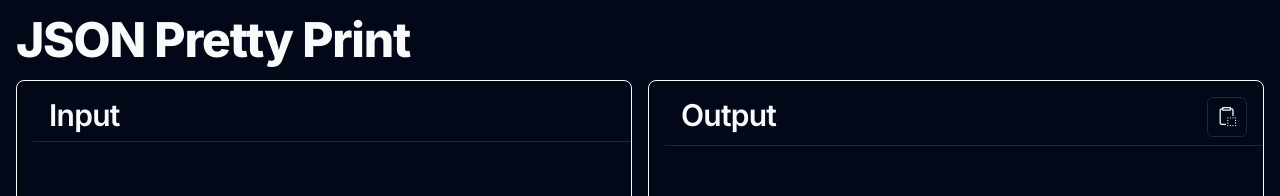
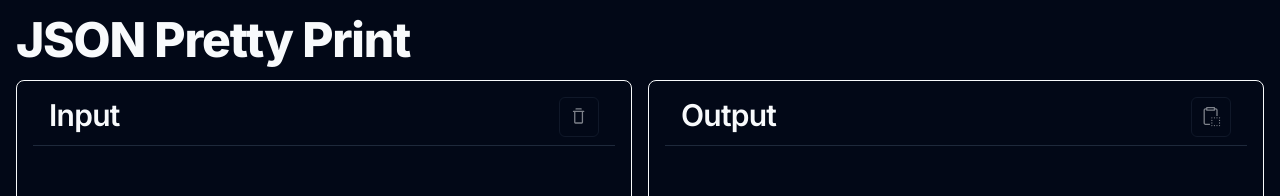
Before and after one commit to jonas-lundahl/simple-tools, a Next.js app: page /pretty-print/json in a window 1280 px wide. Shown: the top 196 px of the page. Built offline with nearby package versions, Linux system fonts and the light colour scheme.

Commit message:
Clear and copy buttons

```diff
--- a/package.json
+++ b/package.json
@@ -15,9 +15,11 @@
     "clsx": "^2.1.0",
     "lucide-react": "^0.309.0",
     "next": "14.0.4",
+    "next-themes": "^0.2.1",
     "react": "^18",
     "react-dom": "^18",
     "react-resizable-panels": "^1.0.9",
+    "sonner": "^1.3.1",
     "tailwind-merge": "^2.2.0",
     "tailwindcss-animate": "^1.0.7"
   },
--- a/src/app/layout.tsx
+++ b/src/app/layout.tsx
@@ -2,6 +2,7 @@ import type { Metadata } from "next";
 import { Inter } from "next/font/google";
 import "./globals.css";
 import { ReactNode } from "react";
+import { Toaster } from "@/components/ui/sonner";
 
 const inter = Inter({ subsets: ["latin"] });
 
@@ -12,7 +13,10 @@ export const metadata: Metadata = {
 export default function RootLayout({ children }: { children: ReactNode }) {
   return (
     <html lang="en">
-      <body className={`${inter.className} dark`}>{children}</body>
+      <body className={`${inter.className} dark`}>
+        {children}
+        <Toaster />
+      </body>
     </html>
   );
 }
--- a/src/app/pretty-print/json/page.tsx
+++ b/src/app/pretty-print/json/page.tsx
@@ -19,8 +19,18 @@ export default function JSONPage() {
   return (
     <>
       <section className="flex gap-4 flex-grow overflow-hidden">
-        <TextArea title="Input" value={value} onChange={setValue} />
-        <TextArea title="Output" enableCopyButton value={prettifiedJSON} />
+        <TextArea
+          title="Input"
+          enableClearButton
+          value={value}
+          setValue={setValue}
+        />
+        <TextArea
+          title="Output"
+          disabled
+          enableCopyButton
+          value={prettifiedJSON}
+        />
       </section>
       {value !== "" && !result.success && (
         <Alert variant="destructive">
--- a/src/components/TextArea.tsx
+++ b/src/components/TextArea.tsx
@@ -2,14 +2,16 @@
 
 import { FC } from "react";
 import { Button } from "@/components/ui/button";
-import { ClipboardCopyIcon } from "@radix-ui/react-icons";
+import { ClipboardCopyIcon, TrashIcon } from "@radix-ui/react-icons";
+import { toast } from "sonner";
 
 type Props = {
   title: string;
   value: string;
   disabled?: boolean;
-  onChange?: (value: string) => void;
+  setValue?: (value: string) => void;
   enableCopyButton?: boolean;
+  enableClearButton?: boolean;
 };
 
 export const TextArea: FC<Props> = ({
@@ -17,26 +19,67 @@ export const TextArea: FC<Props> = ({
   value,
   disabled,
   enableCopyButton,
-  onChange,
+  enableClearButton,
+  setValue,
 }) => {
   return (
     <div className="flex flex-col flex-1 w-full h-full max-w-full max-h-full border-primary overflow-hidden border rounded-lg p-4 pr-0 pb-0">
-      <div className="flex justify-between px-4 pb-2 mb-2 border-b">
+      <div className="flex justify-between px-4 pb-2 mb-2 border-b mr-4">
         <h2 className="scroll-m-20 text-3xl font-semibold tracking-tight first:mt-0">
           {title}
         </h2>
         {enableCopyButton && (
-          <Button variant="outline" size="icon">
+          <Button
+            disabled={value === ""}
+            variant="outline"
+            size="icon"
+            onClick={() => copyToClipboard(value)}
+          >
             <ClipboardCopyIcon className="h-[1.2rem] w-[1.2rem]" />
+          </Button>
+        )}
+        {enableClearButton && (
+          <Button
+            disabled={value === ""}
+            variant="outline"
+            size="icon"
+            onClick={() => setValue?.("")}
+          >
+            <TrashIcon className="h-[1.2rem] w-[1.2rem]" />
           </Button>
         )}
       </div>
       <textarea
         value={value}
         disabled={disabled}
-        onChange={(e) => onChange?.(e.target.value)}
+        onChange={(e) => setValue?.(e.target.value)}
         className="font-mono outline-none resize-none bg-transparent flex-1 cursor-auto"
       />
     </div>
   );
 };
+
+const copyToClipboard = (value: string) => {
+  navigator.clipboard
+    .writeText(value)
+    .then(() =>
+      toast.success("Copy to clipboard", {
+        description: "Content has been copied to your clipboard.",
+        dismissible: true,
+        action: {
+          label: "OK",
+          onClick: () => {},
+        },
+      }),
+    )
+    .catch(() =>
+      toast.error("Copy to clipboard failed", {
+        description: "Content could not be copied to clipboard.",
+        dismissible: true,
+        action: {
+          label: "OK",
+          onClick: () => {},
+        },
+      }),
+    );
+};
--- /dev/null
+++ b/src/components/ui/sonner.tsx
@@ -0,0 +1,31 @@
+"use client"
+
+import { useTheme } from "next-themes"
+import { Toaster as Sonner } from "sonner"
+
+type ToasterProps = React.ComponentProps<typeof Sonner>
+
+const Toaster = ({ ...props }: ToasterProps) => {
+  const { theme = "system" } = useTheme()
+
+  return (
+    <Sonner
+      theme={theme as ToasterProps["theme"]}
+      className="toaster group"
+      toastOptions={{
+        classNames: {
+          toast:
+            "group toast group-[.toaster]:bg-background group-[.toaster]:text-foreground group-[.toaster]:border-border group-[.toaster]:shadow-lg",
+          description: "group-[.toast]:text-muted-foreground",
+          actionButton:
+            "group-[.toast]:bg-primary group-[.toast]:text-primary-foreground",
+          cancelButton:
+            "group-[.toast]:bg-muted group-[.toast]:text-muted-foreground",
+        },
+      }}
+      {...props}
+    />
+  )
+}
+
+export { Toaster }
```
Also changed, not shown: 2 other files (tests, documents, lock files or other folders).
